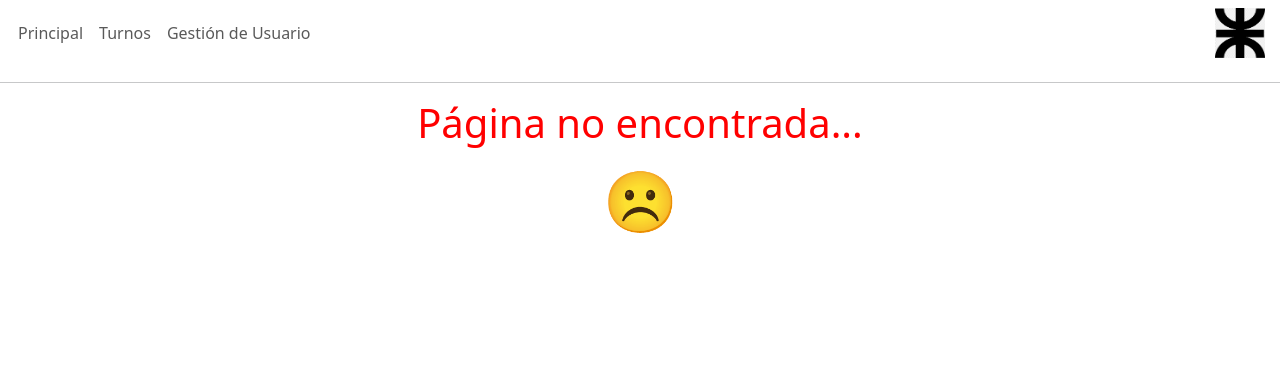
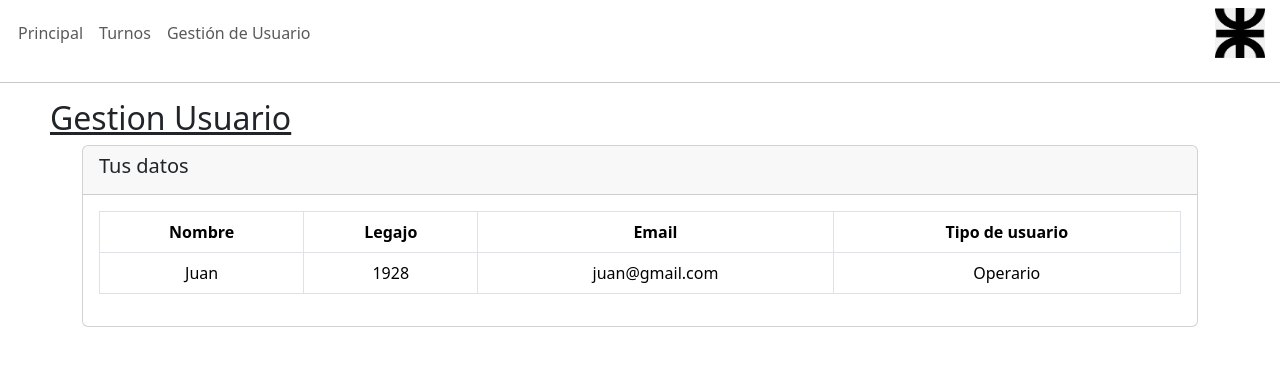
Before and after one commit to JoacoMolla/front-puente-grua, a React (Create React App) app: page /gestion-usuario in a window 1280 px wide. Shown: the top 366 px of the page. Built offline with nearby package versions, Linux system fonts and the light colour scheme.

Commit message:
comienzo de gestion usuario y falta hacer la creacion de un nuevo turno

```diff
--- a/src/App.js
+++ b/src/App.js
@@ -12,6 +12,8 @@ import { ErrorNotFound } from './components/Error/ErrorNotFound';
 
 import { Turnos } from './components/Turnos/Turnos';
 
+import { GestionUsuario } from './components/GestionUsuario/GestionUsuario'
+
 function App() {
   return (
     <BrowserRouter>
@@ -22,6 +24,7 @@ function App() {
           <Routes>
             <Route path='/' element={<Inicio />} />
             <Route path='/turnos' element={<Turnos />} />
+            <Route path='/gestion-usuario' element={<GestionUsuario />} />
 
             <Route path='/*' element={<ErrorNotFound />} />
           </Routes>
--- /dev/null
+++ b/src/components/GestionUsuario/GestionUsuario.js
@@ -0,0 +1,44 @@
+import React from "react";
+
+export function GestionUsuario() {
+
+    let mockUsuario = [{
+        nombre: 'Juan',
+        legajo: '1928',
+        email: 'juan@gmail.com',
+        tipoUsuario: 'Operario'
+    }];
+
+    return (
+        <>
+            <h2 style={{textAlign: "left", textIndent: "50px"}}><u>Gestion Usuario</u></h2>
+            <div className="container">
+                <div className="card mb-3">
+                    <div className="card-header"><h5 style={{textAlign: "left"}}>Tus datos</h5></div>
+                    <div className="card-body">
+                        <table className="table table-bordered">
+                            <thead>
+                                <tr>
+                                    <th>Nombre</th>
+                                    <th>Legajo</th>
+                                    <th>Email</th>
+                                    <th>Tipo de usuario</th>
+                                </tr>
+                            </thead>
+                            <tbody>
+                                {mockUsuario.map((u) => (
+                                    <tr key={u.legajo}>
+                                        <td>{u.nombre}</td>
+                                        <td>{u.legajo}</td>
+                                        <td>{u.email}</td>
+                                        <td>{u.tipoUsuario}</td>
+                                    </tr>
+                                ))}
+                            </tbody>
+                        </table>
+                    </div>
+                </div>
+            </div>
+        </>
+    )
+};
--- /dev/null
+++ b/src/components/Turnos/CrearTurno.js
@@ -0,0 +1 @@
+import React from "react";
--- a/src/components/Turnos/Turnos.js
+++ b/src/components/Turnos/Turnos.js
@@ -3,22 +3,29 @@ import turnos from "./mockTurnos.js";
 import { ModificarTurno } from "./ModificarTurno.js";
 
 export function Turnos() {
+
+    //Lista de turnos
     const [lista, setLista] = useState([]);
+
+    //Mostrar modificar turno
     const [filaSeleccionada, setFilaSeleccionada] = useState(null);
     const [mostrarModificar, setMostrarModificar] = useState(false);
 
+    //Mostrar turnos cancelados
+    const [mostrarCancelados, setTurnosCancelados] = useState(false);
+
+    let mockTurnos = turnos;
+
     useEffect(() => {
         const fetchData = async () => {
-            let mockTurnos = turnos;
             setLista(mockTurnos);
         };
 
         fetchData();
-    }, []);
+    });
 
     const mostrarModificarTurno = (fila) => {
         if (fila === filaSeleccionada) {
-            // Si se hace clic nuevamente en el mismo botón "Modificar", ocultamos el componente
             setMostrarModificar(false);
             setFilaSeleccionada(null);
         } else {
@@ -27,10 +34,25 @@ export function Turnos() {
         }
     }
 
+    const eliminarTurno = (fila) => {
+        console.log('Eliminar turno', fila)
+    }
+
+    const mostrarTurnosCancelados = () => {
+        setTurnosCancelados(!mostrarCancelados);
+    }
+
     return (
         <>
             <h2 style={{ textAlign: "left", textIndent: "50px" }}><u>Turnos</u></h2>
             <div className="container">
+                <div className="form-check">
+                    <label className="form-check-label" style={{ display: "flex", alignItems: "center" }}
+                        onClick={() => mostrarTurnosCancelados()}>
+                        <input className="form-check-input" type="checkbox" value="" id="flexCheckDefault" />
+                        <span style={{ marginLeft: "10px" }}>Mostrar turnos cancelados</span>
+                    </label>
+                </div>
                 <div className="card mb-3">
                     <div className="card-body">
                         <table className="table table-striped table-bordered">
@@ -45,7 +67,9 @@ export function Turnos() {
                             </thead>
                             <tbody>
                                 {lista !== undefined && lista.length > 0 ?
-                                    lista.map((t, index) => (
+                                    lista
+                                        .filter(t => mostrarCancelados || !t.cancelado)
+                                        .map((t, index) => (
                                             <React.Fragment key={t.idTurno}>
                                                 <tr>
                                                     <td>{t.idTurno}</td>
@@ -61,7 +85,8 @@ export function Turnos() {
                                                         </button>
                                                         <button
                                                             type="button"
-                                                        className="btn btn-danger">
+                                                            className="btn btn-danger"
+                                                            onClick={() => eliminarTurno(t)}>
                                                             &#128465; Eliminar
                                                         </button>
                                                     </td>
```
Also changed, not shown: src/components/Turnos/EliminarTurno.js (deleted, +0 -13 lines). Lines whose indentation alone changed are shown as unchanged.
